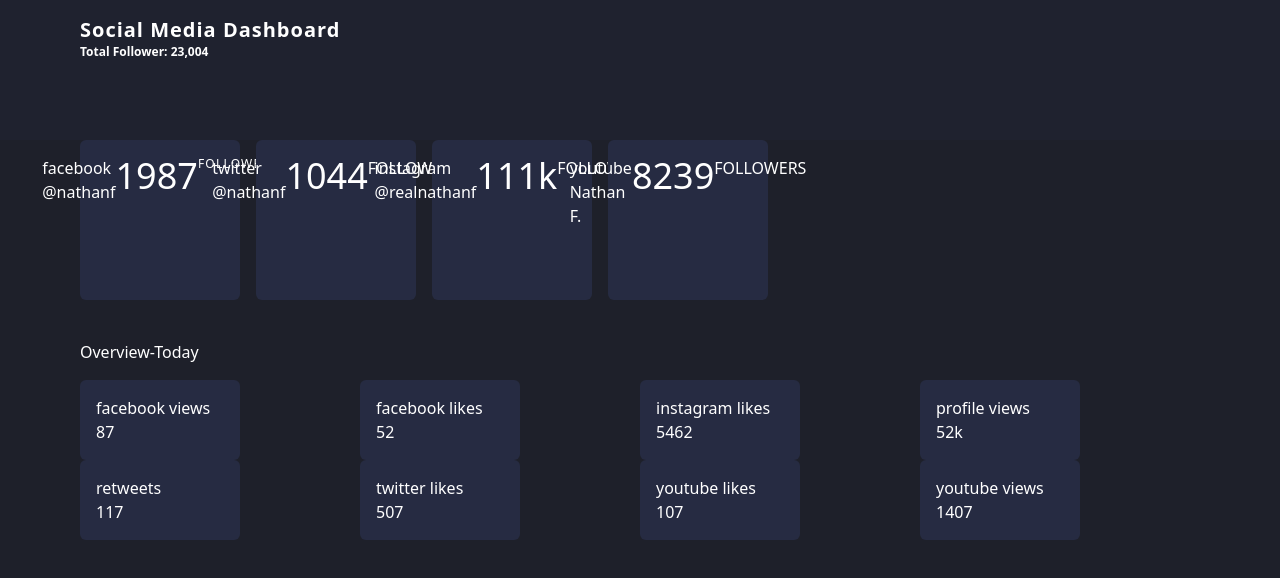
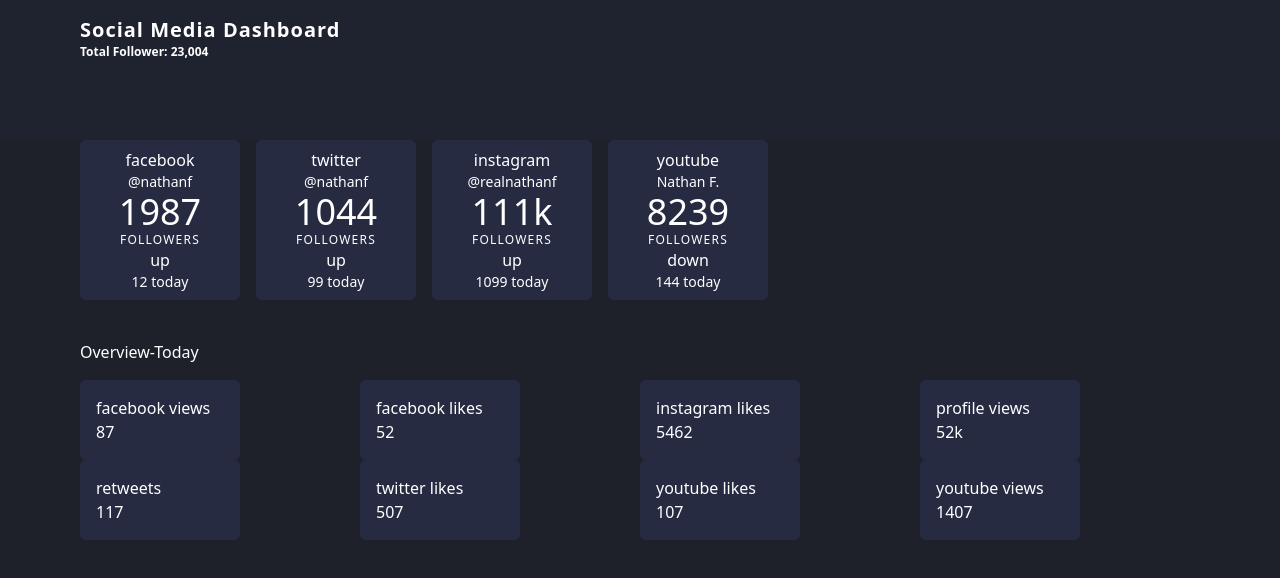
Before and after one commit to ChristalBell/dashboard, a plain HTML site: page index.html in a window 1280 px wide. Drawn offline with nearby package versions, Linux system fonts and the light colour scheme.

Commit message:
added content, font size, text alignment

```diff
--- a/index.html
+++ b/index.html
@@ -19,35 +19,47 @@
     <div class="flex px-20 pb-10">
       <div
         style="background-color: #262b42"
-        class="container w-40 h-40 rounded-md py-4 px-4 flex justify-center"
+        class="container w-40 h-40 rounded-md py-4 px-4 flex-col justify-center text-center flex place-content-evenly flex place-content-evenly"
       >
-        facebook @nathanf
+        facebook
+        <p class="text-sm">@nathanf</p>
         <h1 class="text-4xl">1987</h1>
         <p class="text-xs tracking-widest">FOLLOWERS</p>
+        up
+        <p class="text-sm text-teal-500">12 today</p>
       </div>
       <div
         style="background-color: #262b42"
-        class="container w-40 h-40 rounded-md py-4 px-4 flex justify-center ml-4"
+        class="container w-40 h-40 rounded-md py-4 px-4 flex-col justify-center ml-4 text-center flex place-content-evenly"
       >
-        twitter @nathanf
+        twitter
+        <p class="text-sm">@nathanf</p>
         <h1 class="text-4xl">1044</h1>
-        <p>FOLLOWERS</p>
+        <p class="text-xs tracking-widest">FOLLOWERS</p>
+        up
+        <p class="text-sm text-teal-500">99 today</p>
       </div>
       <div
         style="background-color: #262b42"
-        class="container w-40 h-40 rounded-md py-4 px-4 flex justify-center ml-4"
+        class="container w-40 h-40 rounded-md py-4 px-4 flex-col justify-center ml-4 text-center flex place-content-evenly"
       >
-        instagram @realnathanf
+        instagram
+        <p class="text-sm">@realnathanf</p>
         <h1 class="text-4xl">111k</h1>
-        <p>FOLLOWERS</p>
+        <p class="text-xs tracking-widest">FOLLOWERS</p>
+        up
+        <p class="text-sm text-teal-500">1099 today</p>
       </div>
       <div
         style="background-color: #262b42"
-        class="container w-40 h-40 rounded-md py-4 px-4 flex justify-center ml-4"
+        class="container w-40 h-40 rounded-md py-4 px-4 flex-col justify-center ml-4 text-center flex place-content-evenly"
       >
-        youtube Nathan F.
+        youtube
+        <p class="text-sm">Nathan F.</p>
         <h1 class="text-4xl">8239</h1>
-        <p>FOLLOWERS</p>
+        <p class="text-xs tracking-widest">FOLLOWERS</p>
+        down
+        <p class="text-sm text-teal-500">144 today</p>
       </div>
     </div>
 
```
